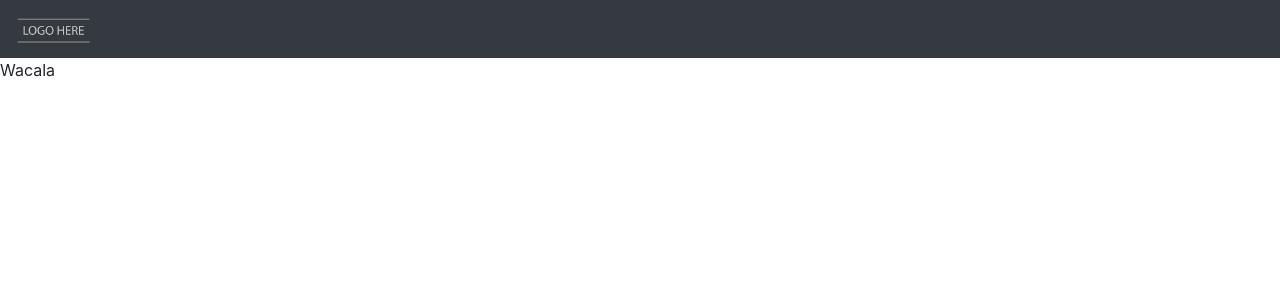
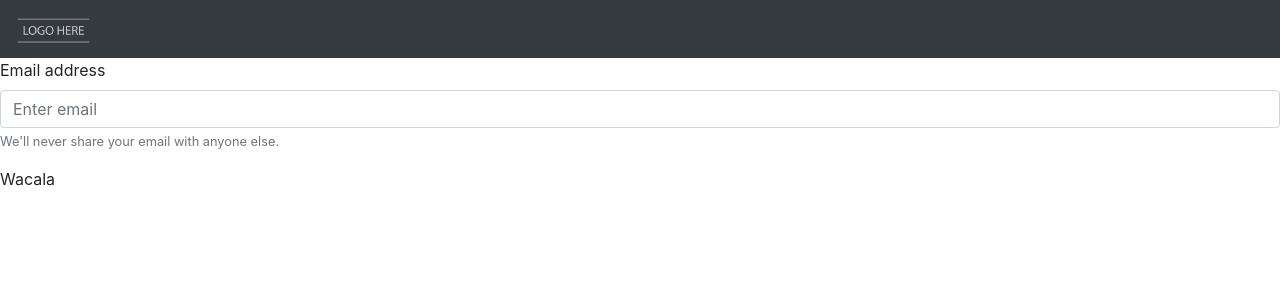
Before and after one commit to beto0607/ATG_Test, a React (Create React App) app: page / in a window 1280 px wide. Shown: the top 300 px of the page. Built offline with nearby package versions, Linux system fonts and the light colour scheme.

Commit message:
Started FormSection

```diff
--- a/src/App.tsx
+++ b/src/App.tsx
@@ -1,9 +1,11 @@
 import React from 'react';
+import 'bootstrap/dist/css/bootstrap.css';
 import Layout from './layout/Layout';
-import 'bootstrap/dist/css/bootstrap.css';
+import FormSection from './components/FormSection/FormSection';
 
 const App: React.FC = () => (
   <Layout>
+    <FormSection />
     <div>Wacala</div>
   </Layout>
 );
--- /dev/null
+++ b/src/components/FormSection/FormSection.tsx
@@ -0,0 +1,19 @@
+import React from 'react';
+import { Form } from 'react-bootstrap';
+const FormSection: React.FC = () => {
+    return (
+        <div>
+            <Form>
+                <Form.Group controlId="formBasicEmail">
+                    <Form.Label>Email address</Form.Label>
+                    <Form.Control type="email" placeholder="Enter email" />
+                    <Form.Text className="text-muted">
+                        We'll never share your email with anyone else.
+    </Form.Text>
+                </Form.Group>
+            </Form>
+
+        </div>);
+};
+
+export default FormSection;
```
